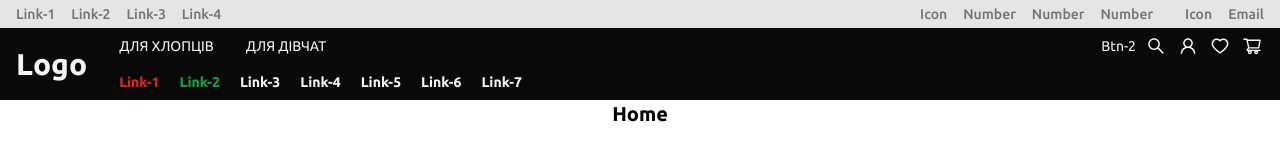
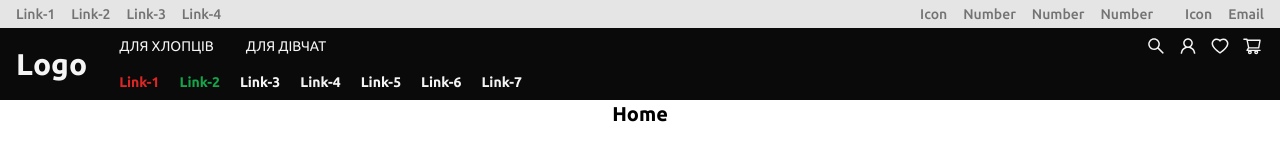
Before and after one commit to DeFosu/react-shop-clothes-template, a React (Vite) app: page / in a window 1280 px wide. Shown: the top 160 px of the page. Built offline with nearby package versions, Linux system fonts and the light colour scheme.

Commit message:
refactor: clear code for Header

```diff
--- a/src/components/Header/Header.tsx
+++ b/src/components/Header/Header.tsx
@@ -190,7 +190,6 @@ const Header: React.FC = () => {
                             </button>
                         </div>
                         <div className="flex items-center gap-2 text-sm">
-                            <button>Btn-2</button>
                             <button
                                 className="p-0.5"
                                 onClick={openSearchWindow}
```
